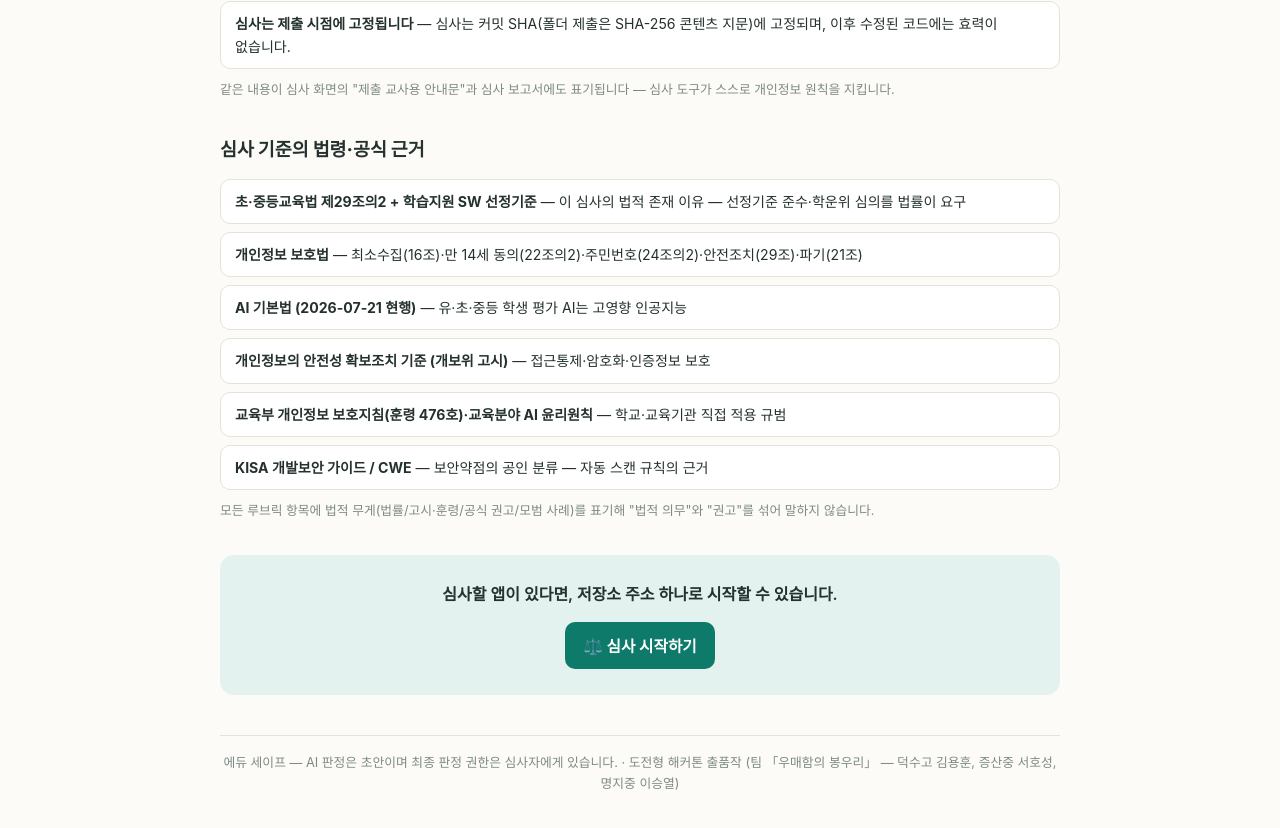
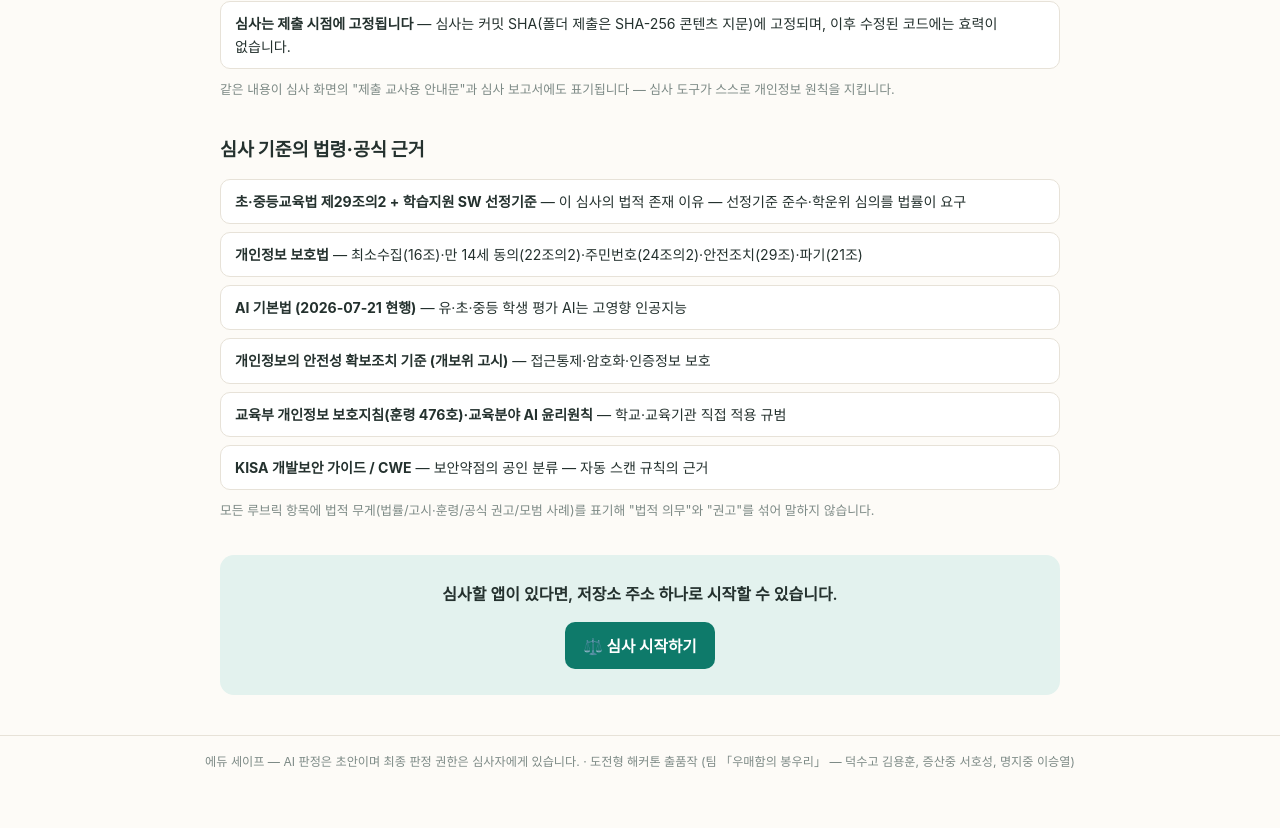
Before and after one commit to DevYonghunT/EduSafety, a React (Vite) app: page / in a window 1280 px wide. Shown: the part 2267-3095 px from the top of the page. Built offline with nearby package versions, Linux system fonts and the light colour scheme.

Commit message:
style: 푸터 한 줄 고정 — 넓은 화면(1240px+)에서 전체 폭 사용 + nowrap, 좁은 화면은 자연 줄바꿈
Co-Authored-By: Claude Fable 5 <noreply@anthropic.com>

```diff
--- a/src/styles.css
+++ b/src/styles.css
@@ -135,6 +135,18 @@ a:focus-visible {
   text-align: center;
 }
 
+/* 넓은 화면에서는 컨테이너(880px)를 벗어나 전체 폭을 쓰면서 한 줄로 고정 */
+@media (min-width: 1240px) {
+  .footer {
+    width: 100vw;
+    margin-left: calc(50% - 50vw);
+    padding-left: 24px;
+    padding-right: 24px;
+    white-space: nowrap;
+    font-size: 0.76rem;
+  }
+}
+
 .error {
   background: var(--danger-soft);
   color: var(--danger);
```
